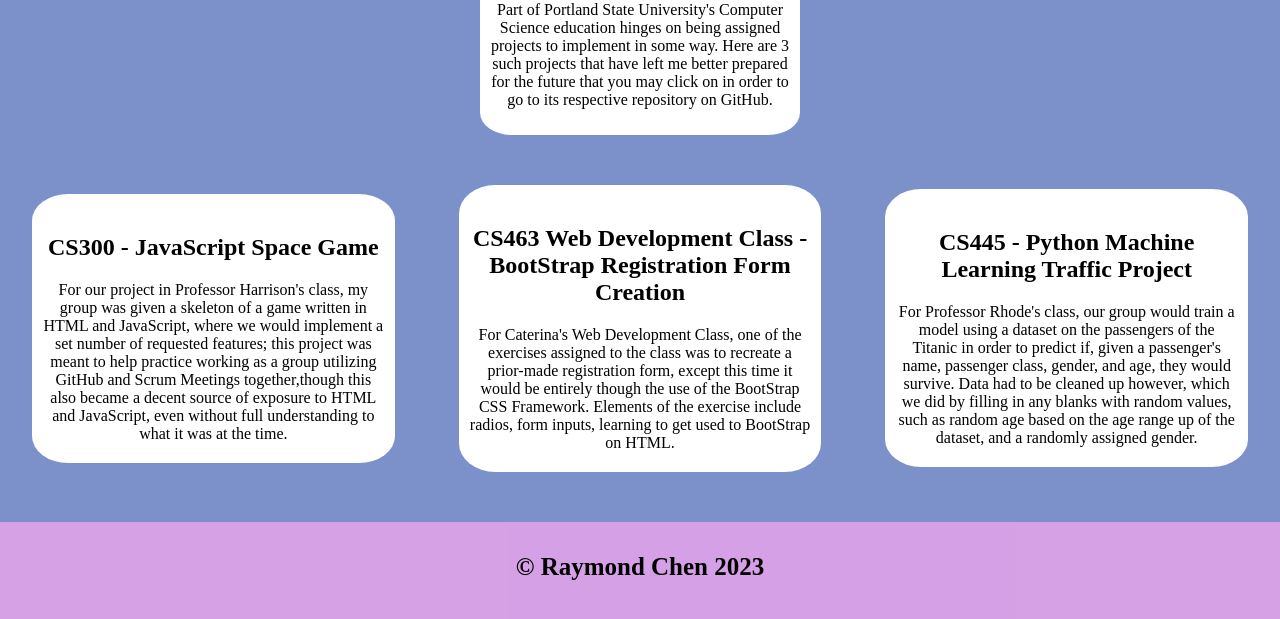
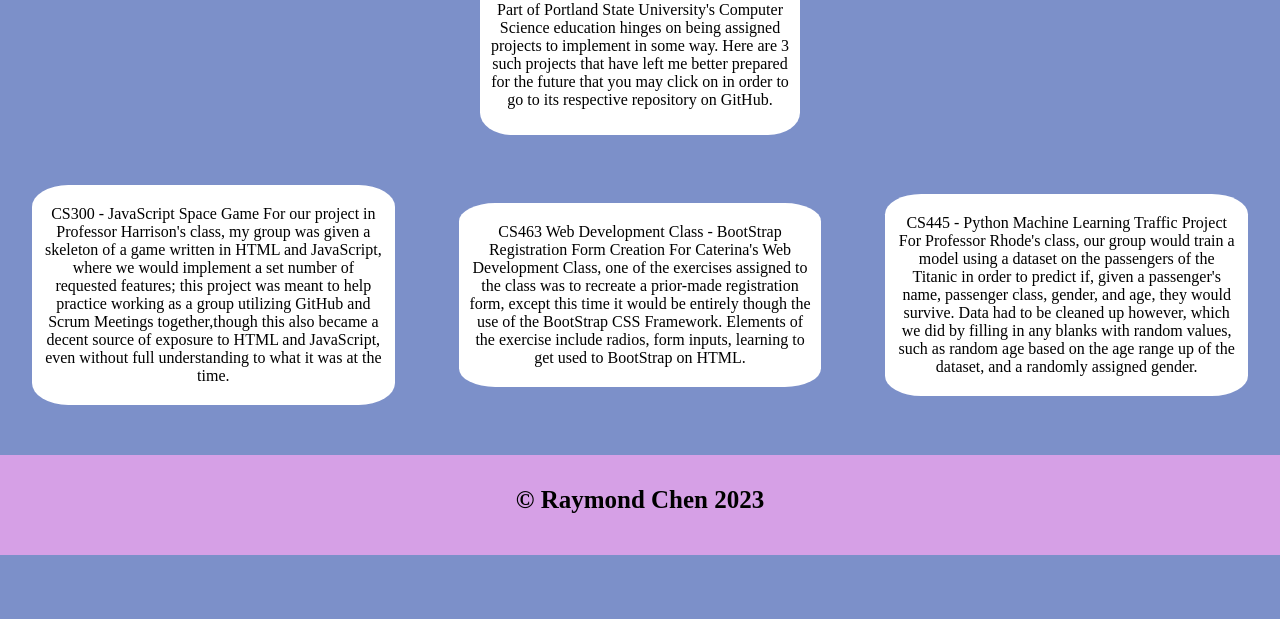
Before and after one commit to RayChen29/WebDevProject, a website: page projects/projects.html in a window 1280 px wide. Shown: the part 239-858 px from the top of the page. After the commit the page ends 800 px from the top, so only its background shows below. Drawn offline with Linux system fonts and the light colour scheme.

Commit message:
Fixed up code for validity.

```diff
--- a/projects/projects.html
+++ b/projects/projects.html
@@ -39,7 +39,7 @@
       <div class="project-container">
         <div class="project1">
           <a class="project-link1">
-            <span><h2>CS300 - JavaScript Space Game</h2></span>
+            <span>CS300 - JavaScript Space Game</span>
             For our project in Professor Harrison's class, my group was given a
             skeleton of a game written in HTML and JavaScript, where we would
             implement a set number of requested features; this project was meant
@@ -51,11 +51,8 @@
         </div>
         <div class="project2">
           <a class="project-link2">
-            <span
-              ><h2>
-                CS463 Web Development Class - BootStrap Registration Form
-                Creation
-              </h2>
+            <span>
+              CS463 Web Development Class - BootStrap Registration Form Creation
             </span>
             For Caterina's Web Development Class, one of the exercises assigned
             to the class was to recreate a prior-made registration form, except
@@ -66,9 +63,7 @@
         </div>
         <div class="project3">
           <a class="project-link3">
-            <span>
-              <h2>CS445 - Python Machine Learning Traffic Project</h2>
-            </span>
+            <span> CS445 - Python Machine Learning Traffic Project </span>
             For Professor Rhode's class, our group would train a model using a
             dataset on the passengers of the Titanic in order to predict if,
             given a passenger's name, passenger class, gender, and age, they
```
Also changed, not shown: contact/contact.html (+4 -6 lines).
